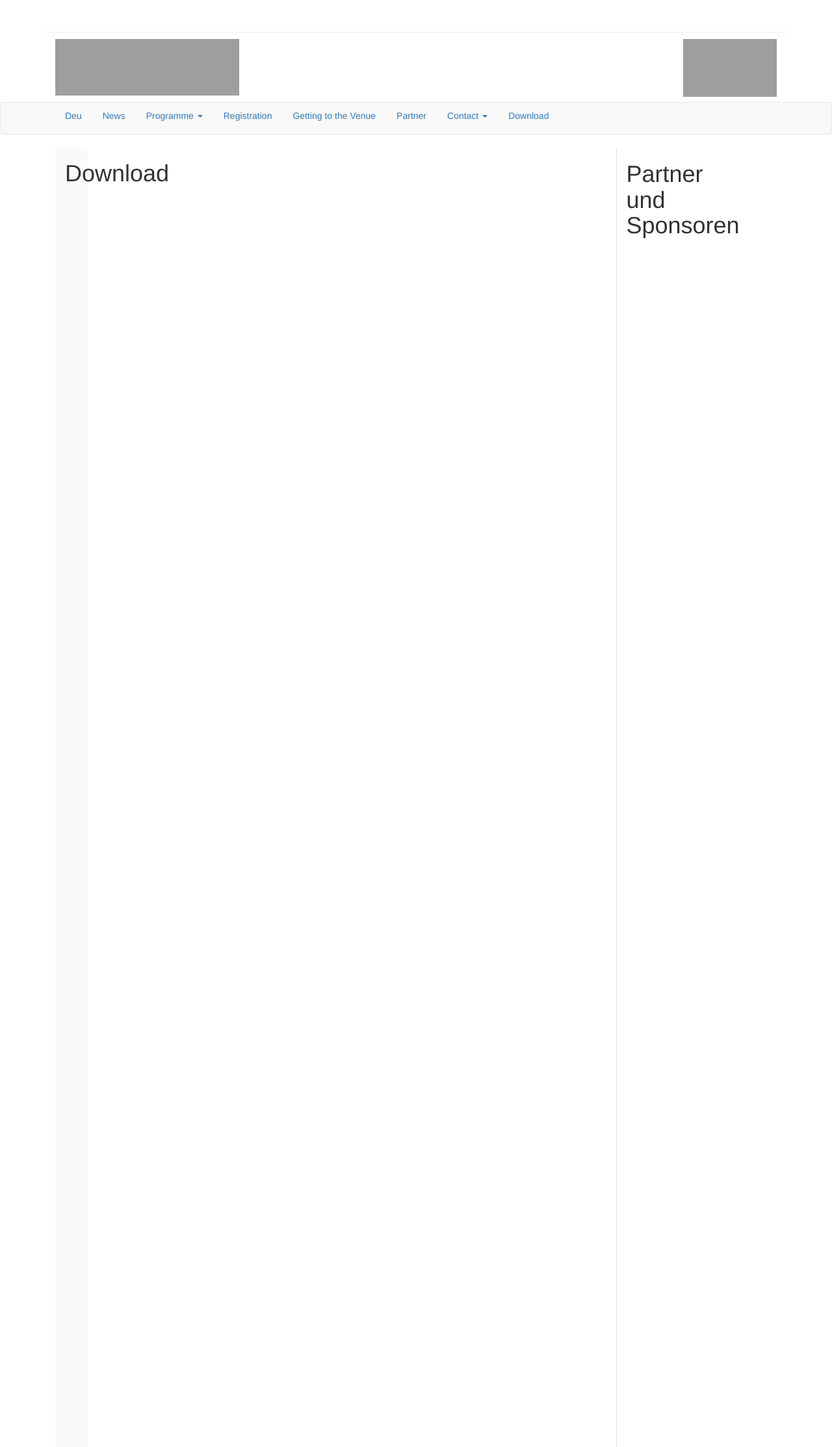
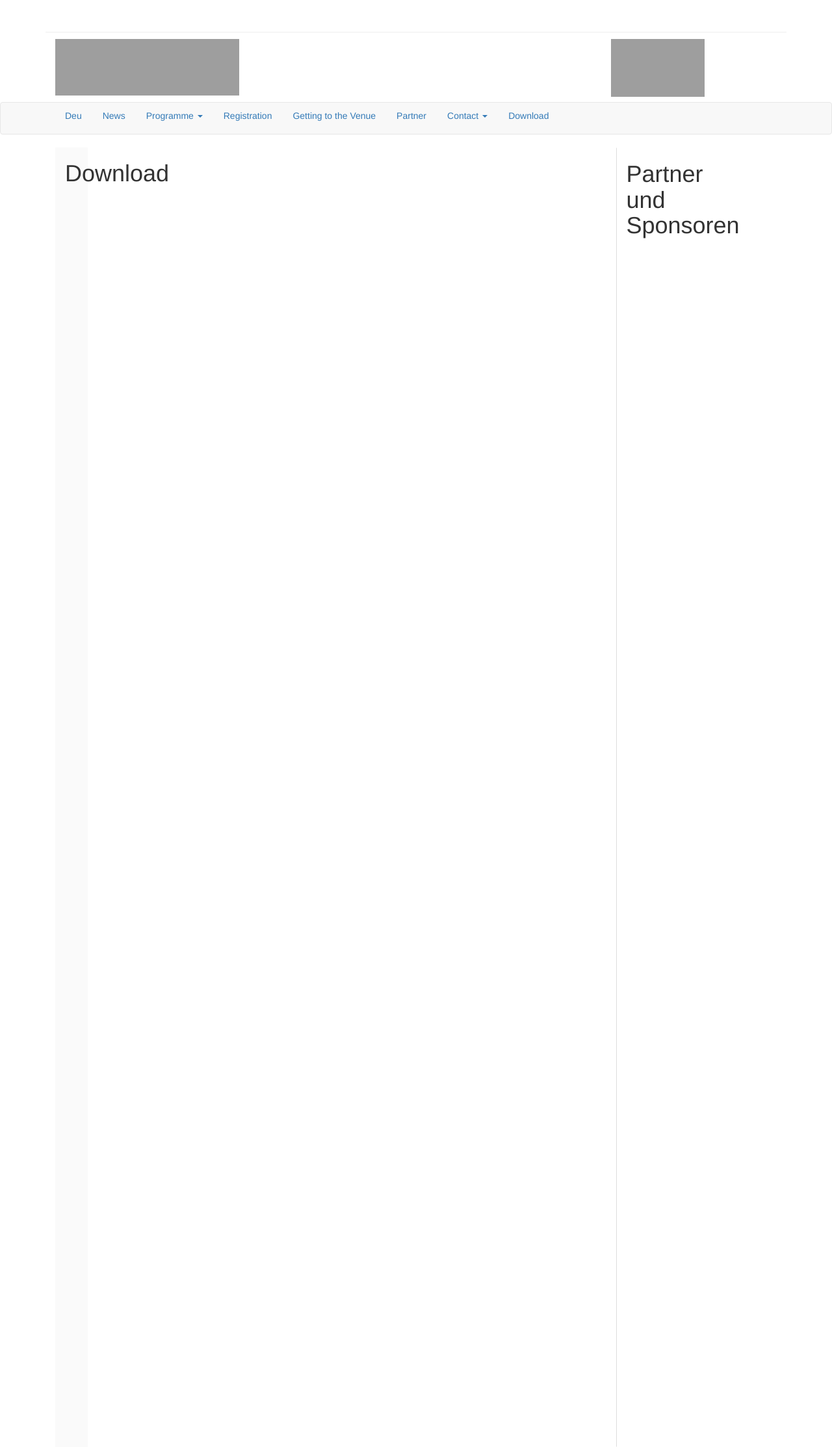
Before and after one commit to susedev/test, a Jekyll site: the page built from download.html, in a window 1280 px wide. Shown: the whole page at 65% size. Built offline with Jekyll 4.4.1, drawn with Linux system fonts in a browser that asks for light colours; nearby versions of some CDN libraries; grey boxes are pictures that could not be loaded.

Commit message:
Update base.html

```diff
--- a/_layouts/base.html
+++ b/_layouts/base.html
@@ -18,7 +18,7 @@
             <div class="col-md-1">
             </div>
             <div class="col-md-3">
-               <h1><a href="http://eijc.github.io/data/"><img alt="" src="http://EIJC.github.io/data/media/welle-web.png" style="width: 144px; height: 89px; float: right;"></img></a> </h1>
+               <h1><a href="http://eijc.github.io/data/"><img alt="" src="http://EIJC.github.io/data/media/welle-web.png" style="width: 144px; height: 89px; float: left;"></img></a> </h1>
             </div>
       </div>
   </div>
```
